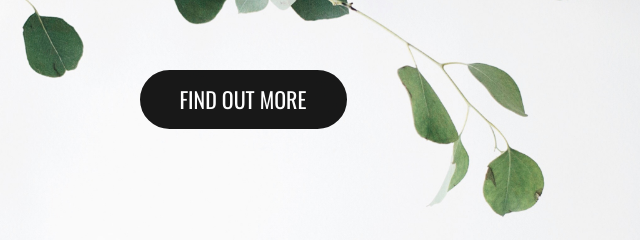
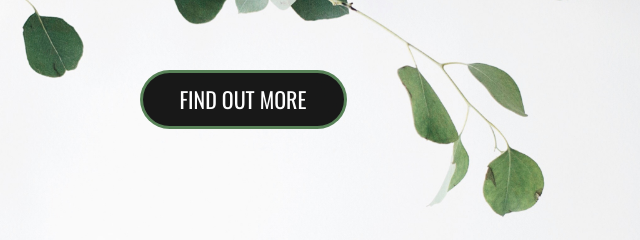
Before and after one commit to cauyong/cauyong.github.io, a plain HTML site: page index.html in a window 1280 px wide. Shown: the part 312-552 px from the top of the page, 397-1037 px from the left. Drawn offline with nearby package versions, Linux system fonts and the light colour scheme.

Commit message:
updated CSS mc_embed_signup

```diff
--- a/style.css
+++ b/style.css
@@ -42,3 +42,7 @@ h1 {
 	color: rgba(89, 148, 89, 0.8);
 	border: 3px solid rgba(89, 148, 89, 0.8);
 }
+
+#mc_embed_signup input {
+    border: 3px solid rgba(89, 148, 89, 0.8);
+}
```
